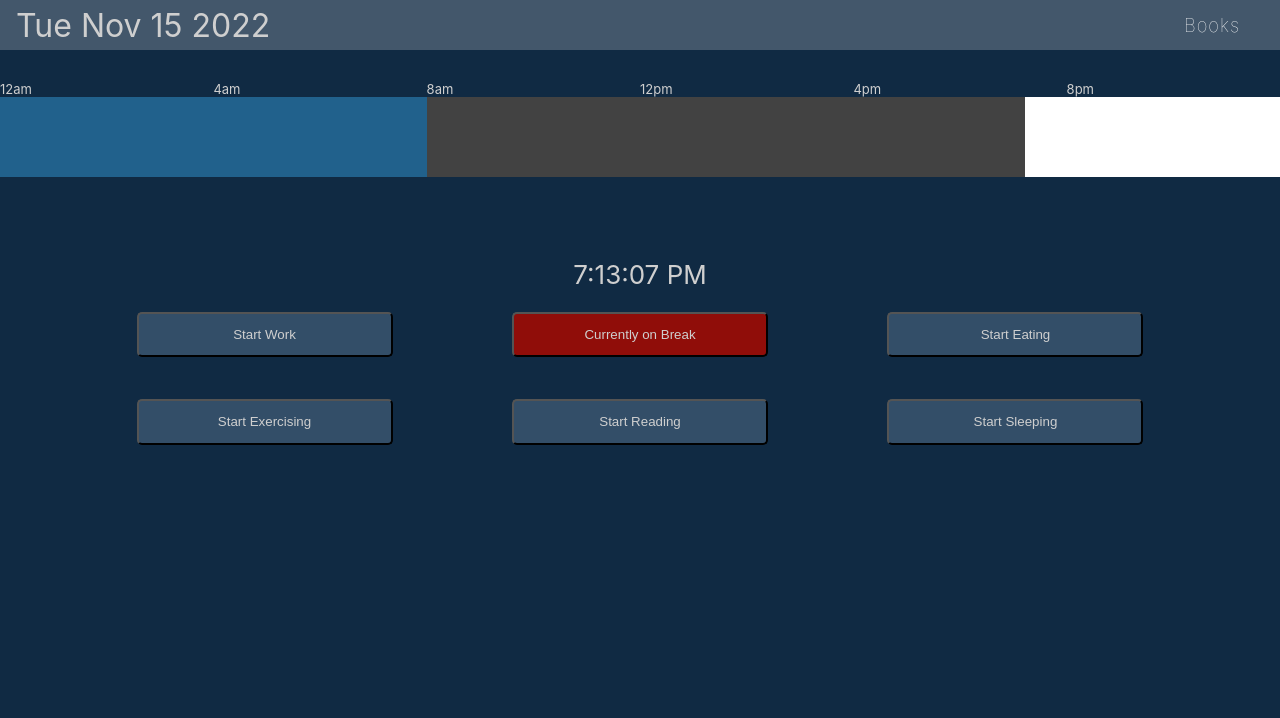
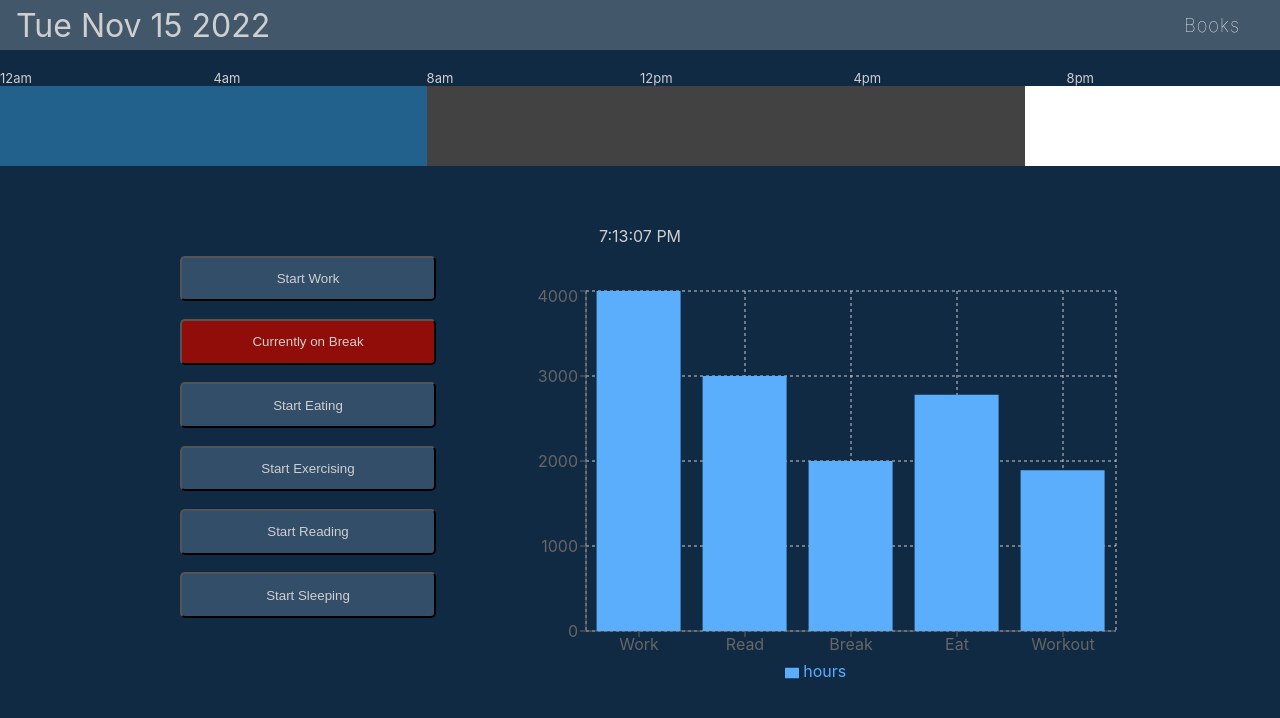
Before and after one commit to michaeltaciuk/timeDashboard, a React (Create React App) app in the folder frontend/: page / in a window 1280 px wide. Shown: the top 718 px of the page. Built offline with nearby package versions, Linux system fonts and the light colour scheme.

Commit message:
added chart and style, not linked to data

```diff
--- a/frontend/package.json
+++ b/frontend/package.json
@@ -16,8 +16,8 @@
     "react-bootstrap": "^2.4.0",
     "react-dom": "^17.0.2",
     "react-icons": "^4.3.1",
-    "react-router-dom": "^6.4.3",
     "react-scripts": "5.0.0",
+    "recharts": "^2.1.16",
     "web-vitals": "^2.1.4"
   },
   "scripts": {
--- a/frontend/src/App.css
+++ b/frontend/src/App.css
@@ -9,7 +9,6 @@
   position: sticky;
   flex-direction: column;
   align-items: center;
-  font-size: calc(10px + 2vmin);
   color: #cfcfcf;
 }
 
--- a/frontend/src/components/Header.js
+++ b/frontend/src/components/Header.js
@@ -4,7 +4,6 @@ import { Container } from "@mui/material";
 import Row from "react-bootstrap/Row";
 import Col from "react-bootstrap/Col";
 import "./Header.css";
-import {Link} from "react-router-dom";
 
 
 import AccountMenu from "./AccountMenu.js";
--- a/frontend/src/components/Stopwatch.js
+++ b/frontend/src/components/Stopwatch.js
@@ -2,6 +2,7 @@ import React, { Fragment } from 'react';
 import ElapsedTimeBar from './ElapsedTimeBar';
 import "./stopwatch.css";
 import TextClock from './TextClock.js';
+import { BarChart, Bar, Cell, XAxis, YAxis, CartesianGrid, Tooltip, Legend, ResponsiveContainer } from 'recharts';
 
 class Stopwatch extends React.Component {
   constructor(props) {
@@ -33,17 +34,17 @@ class Stopwatch extends React.Component {
     // this.watch = setInterval(() => this.pace(), 10);
 
     var d = new Date();
-    var seconds = Math.floor((d.getSeconds()) + (d.getMinutes()*60) + (d.getHours()*3600));
+    var seconds = Math.floor((d.getSeconds()) + (d.getMinutes() * 60) + (d.getHours() * 3600));
 
     this.setState(prev => ({
-      timeChunks: [...prev.timeChunks, {name: "Sleep In", color: "#424242", started: prev.currentTaskStarted , seconds: (seconds - prev.currentTaskStarted)}]
+      timeChunks: [...prev.timeChunks, { name: "Sleep In", color: "#424242", started: prev.currentTaskStarted, seconds: (seconds - prev.currentTaskStarted) }]
     }))
-    this.setState(prev => ({currentTaskStarted: seconds}));
+    this.setState(prev => ({ currentTaskStarted: seconds }));
   }
 
   setHistoryState = () => {
     if (localStorage.timeChunks) {
-      this.setState({ timeChunks: localStorage.timeChunks});
+      this.setState({ timeChunks: localStorage.timeChunks });
     } else {
       this.setState({ timeChunks: [] });
     }
@@ -94,17 +95,17 @@ class Stopwatch extends React.Component {
     // clearInterval(this.watch);
 
     var d = new Date();
-    var s = Math.floor((d.getSeconds()) + (d.getMinutes()*60) + (d.getHours()*3600));
+    var s = Math.floor((d.getSeconds()) + (d.getMinutes() * 60) + (d.getHours() * 3600));
     console.log(s);
 
     this.setState(prev => ({
-      timeChunks: [...prev.timeChunks, {name: prev.currentTask, color: prev.currentColor, started: prev.currentTaskStarted ,seconds: (s - prev.currentTaskStarted)}]
+      timeChunks: [...prev.timeChunks, { name: prev.currentTask, color: prev.currentColor, started: prev.currentTaskStarted, seconds: (s - prev.currentTaskStarted) }]
     }))
 
     //this.saveTime();
     this.setState({ currentColor: color });
     this.setState({ currentTask: name });
-    this.setState({ currentTaskStarted: s});
+    this.setState({ currentTaskStarted: s });
 
     // this.setState({
     //   currentTimeMs: 0,
@@ -118,23 +119,71 @@ class Stopwatch extends React.Component {
 
   render() {
     console.log(this.state.timeChunks);
+
+    const data = [
+      {
+        name: 'Work',
+        hours: 4000,
+      },
+      {
+        name: 'Read',
+        hours: 3000,
+      },
+      {
+        name: 'Break',
+        hours: 2000,
+      },
+      {
+        name: 'Eat',
+        hours: 2780,
+      },
+      {
+        name: 'Workout',
+        hours: 1890,
+      },
+    ];
+
+    const renderLineChart = (
+      <BarChart width={600} height={400} data={data}>
+        <CartesianGrid strokeDasharray="3 3" />
+        <YAxis />
+        <XAxis dataKey="name"/>
+        <Tooltip />
+        <Legend />
+        <Bar dataKey="hours" fill="#5baefb" />
+
+      </BarChart>
+    );
+
+    const renderTaskButton = (name, color) => {
+      <div className='grid-item'>
+        <button className='start-task-button'
+          style={{ background: this.state.currentTask === "Work" ? "green" : "#334E68" }}
+          onClick={() => this.newTimeChunk("Work", "green")}>
+          {this.state.currentTask === "Work" ? "Currently Working" : "Start Work"}</button>
+      </div>
+    };
+
     return (
       <Fragment>
-        <br/>
+        <br />
         <div className="timeScale" style={{ width: "100vw" }}>
           <div className="timeScaleText">12am</div>
-          <div className="timeScaleText" style={{ left: "16.67vw", position: "absolute", fontSize: "small"}}>4am</div>
-          <div className="timeScaleText" style={{ left: "33.33vw", position: "absolute", fontSize: "small"}}>8am</div>
-          <div className="timeScaleText" style={{ left: "50vw", position: "absolute", fontSize: "small"}}>12pm</div>
-          <div className="timeScaleText" style={{ left: "66.67vw", position: "absolute", fontSize: "small"}}>4pm</div>
-          <div className="timeScaleText" style={{ left: "83.33vw", position: "absolute", fontSize: "small"}}>8pm</div>
+          <div className="timeScaleText" style={{ left: "16.67vw", position: "absolute", fontSize: "small" }}>4am</div>
+          <div className="timeScaleText" style={{ left: "33.33vw", position: "absolute", fontSize: "small" }}>8am</div>
+          <div className="timeScaleText" style={{ left: "50vw", position: "absolute", fontSize: "small" }}>12pm</div>
+          <div className="timeScaleText" style={{ left: "66.67vw", position: "absolute", fontSize: "small" }}>4pm</div>
+          <div className="timeScaleText" style={{ left: "83.33vw", position: "absolute", fontSize: "small" }}>8pm</div>
         </div>
         <div className='time-bar'>
-          <ElapsedTimeBar  timeChunks={this.state.timeChunks} />
+          <ElapsedTimeBar timeChunks={this.state.timeChunks} />
         </div>
 
-        <br/>
-        <TextClock/>
+        <br />
+
+        <TextClock />
+
+        <div className='button-container'>
 
           <div className='grid-container'>
             <div className='grid-item'>
@@ -174,6 +223,11 @@ class Stopwatch extends React.Component {
                 {this.state.currentTask === "Sleep" ? "Currently Sleeping" : "Start Sleeping"}</button>
             </div>
           </div>
+          <div className="barchart">{renderLineChart}</div>
+        </div>
+
+
+
 
       </Fragment>
     );
--- a/frontend/src/components/stopwatch.css
+++ b/frontend/src/components/stopwatch.css
@@ -1,12 +1,10 @@
 .grid-container {
-    display: grid;
-    grid-template-columns: auto auto auto;
-    margin: 10px;
   margin: 6vw;
   margin-top: 0;
 }
+
 .grid-item {
-    padding: 20px;
+  padding: 1vh;
   font-size: 30px;
   text-align: center;
 }
@@ -26,7 +24,7 @@
 .start-task-button {
   background: #334E68;
   color: #cfcfcf;
-    width: 20vw;
+  width: 40vw;
   border-radius: 5px;
   padding-left: 1em;
   padding-right: 1em;
@@ -48,3 +46,54 @@
   padding-top: 1em;
   padding-bottom: 1em;
 }
+
+.barchart {
+  margin-top: 5vh;
+  margin-right: 5vw;
+}
+
+
+@media only screen and (min-width: 1080px) {
+  .barchart {
+    margin-top: 5vh;
+    margin-right: 5vw;
+  }
+  .button-container {
+    display: -webkit-box;
+    display: -ms-flexbox;
+    display: flex;
+    -webkit-box-pack: justify;
+    -ms-flex-pack: justify;
+    justify-content: center;
+    text-align: center;
+
+  }
+
+  .grid-container {
+    height: 20vh;
+  }
+
+  .start-task-button {
+    width: 20vw;
+  }
+
+}
+
+@media only screen and (min-width: 1650px) {
+  .grid-container {
+    display: grid;
+    grid-template-columns: auto auto auto;
+    margin: 10px;
+  }
+  .grid-container {
+    height: 20vh;
+    margin-top: 10vh;
+  }
+  .grid-item {
+    padding: 20px;
+    height: 5vh;
+  }
+  .start-task-button {
+    width: 15vw;
+  }
+}
--- a/frontend/src/index.js
+++ b/frontend/src/index.js
@@ -2,21 +2,11 @@ import React from 'react';
 import ReactDOM from 'react-dom';
 import './index.css';
 import App from './App.js';
-import reportWebVitals from './reportWebVitals';
-import { BrowserRouter, Routes, Route } from "react-router-dom";
 import SuccessfulSchedules from './components/SuccessfullSchedules';
 
 ReactDOM.render(
   <React.StrictMode>
-    <BrowserRouter>
-      <Routes>
-        <Route path="/" element={<App />} />
-        <Route path="/successfullschedules" element={<SuccessfulSchedules />}/>
-        <Route path="*" element={<h1>404: Not Found</h1>} />
-      </Routes>
-    </BrowserRouter>
+    <App />
   </React.StrictMode>,
   document.getElementById('root')
 );
-
-reportWebVitals();
```
Also changed, not shown: 1 other file (tests, documents, lock files or other folders). Lines whose indentation alone changed are shown as unchanged.
